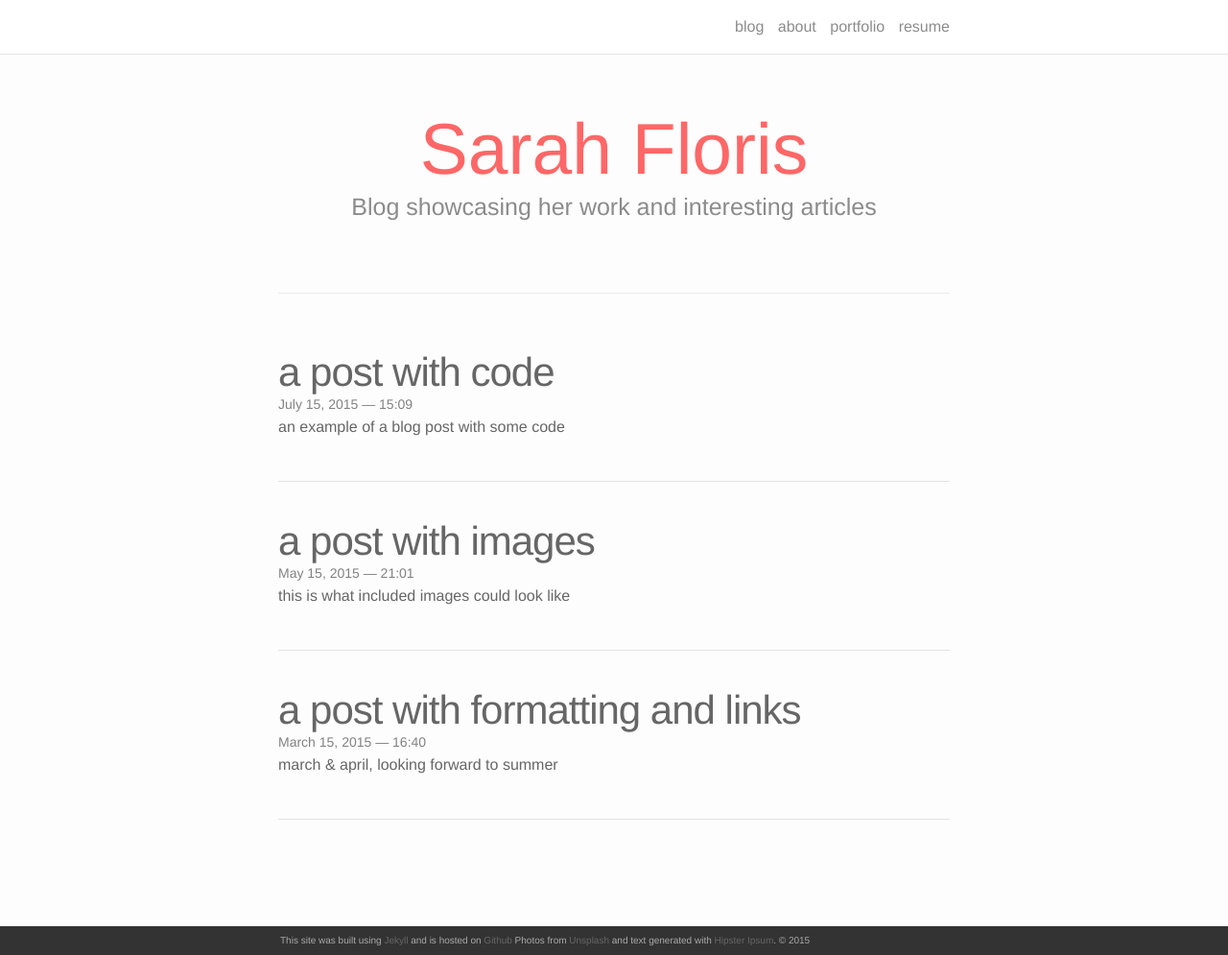
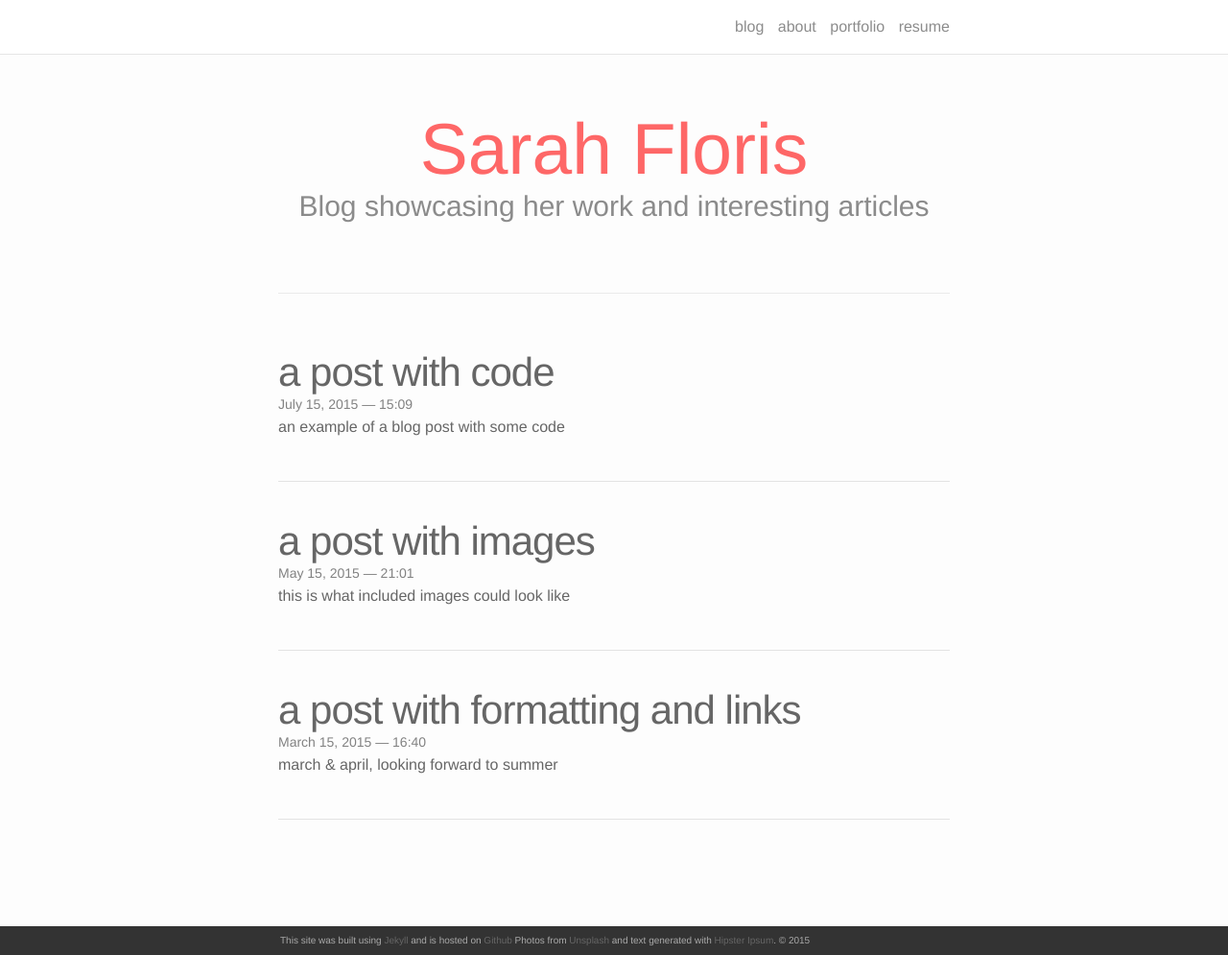
Before and after one commit to sdf94/sdf94.github.io, a Jekyll site: the page built from index.html, in a window 1280 px wide and 995 px high. Shown: the whole window at 96% size. Built offline with Jekyll 4.4.1, drawn with Linux system fonts in a browser that asks for light colours; nearby versions of some CDN libraries; the list of posts is cut into pages by our own code.

Commit message:
Updating font

```diff
--- a/_sass/_layout.scss
+++ b/_sass/_layout.scss
@@ -64,9 +64,6 @@
     h1{
         color: $theme-color;
         font-size:75px;
-    }
-    h2{
-        font-size:25px;
     }
 }
 
--- a/css/main.scss
+++ b/css/main.scss
@@ -95,6 +95,15 @@
   text-transform: uppercase;
 }
 
+.content h2 {
+  color: #DF723E;
+  font-size: .5em;
+  letter-spacing: 1px;
+  margin-top: 1em;
+  margin-bottom: .1em;
+  text-transform: uppercase;
+}
+
 .content ul {
   margin: 0;
   padding: 0;
```
